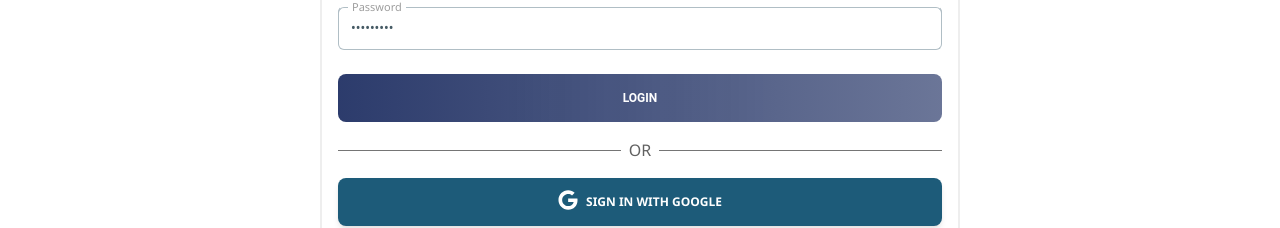
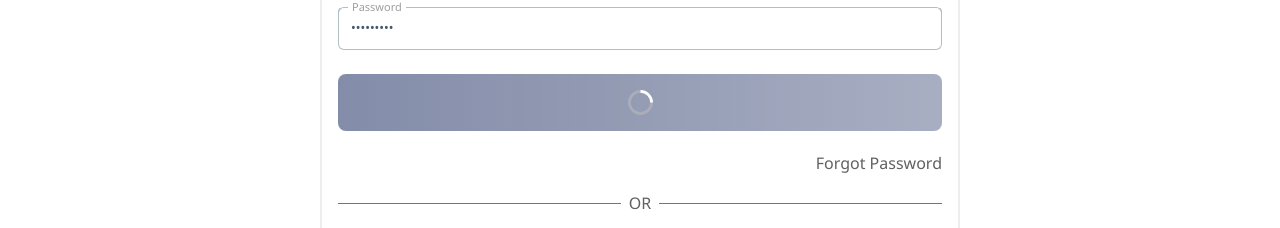
Before and after one commit to PNC-Soft-Tech/PNC-Nikah-Front-End, a React (Vite) app: page /login in a window 1280 px wide. Both pictures are taken after typing "Sample", "Sample123" into the empty fields and a click on the button "LOGIN". Shown: the part 242-470 px from the top of the page. Built offline with nearby package versions, Linux system fonts and the light colour scheme; no server answers; a web font is replaced by a local one.

Commit message:
added edit bio data

```diff
--- a/src/components/GeneralInfoForm/GeneralInfoForm.jsx
+++ b/src/components/GeneralInfoForm/GeneralInfoForm.jsx
@@ -122,6 +122,7 @@ const GeneralInfoForm = ({ userForm, setUserForm }) => {
 			isFbPosted: false,
 			views_count: 0,
 			purchases_count: 0,
+			user_form: userForm,
 		};
 
 		if (!getToken()?.token) {
--- /dev/null
+++ b/src/components/LoadingCircle/LoadingCircle.jsx
@@ -0,0 +1,22 @@
+import { Oval } from "react-loader-spinner";
+
+const LoadingCircle = () => {
+	return (
+		<div className="w-full flex justify-center">
+			<Oval
+				height={25}
+				width={25}
+				color="#ffff"
+				wrapperStyle={{}}
+				wrapperClass=""
+				visible={true}
+				ariaLabel="oval-loading"
+				secondaryColor="gray"
+				strokeWidth={5}
+				strokeWidthSecondary={5}
+			/>
+		</div>
+	);
+};
+
+export default LoadingCircle;
--- a/src/contexts/UserContext.jsx
+++ b/src/contexts/UserContext.jsx
@@ -8,16 +8,13 @@ import {
 	sendPasswordResetEmail,
 	updateProfile,
 	updatePassword,
-	getAuth,
 	GoogleAuthProvider,
 	onAuthStateChanged,
 } from "firebase/auth";
 import { createContext, useEffect, useState } from "react";
-import app from "../firebase/app";
 import { useQuery } from "@tanstack/react-query";
 import { userServices } from "../services/user";
-const auth = getAuth(app);
-
+import { auth } from "../firebase/app.jsx";
 // Create a new context instance
 const UserContext = createContext();
 
--- a/src/firebase/app.js
+++ b/src/firebase/app.jsx
@@ -2,6 +2,7 @@
 // Import the functions you need from the SDKs you need
 import { initializeApp } from "firebase/app";
 import { getAnalytics } from "firebase/analytics";
+import { getAuth } from "firebase/auth";
 // TODO: Add SDKs for Firebase products that you want to use
 // https://firebase.google.com/docs/web/setup#available-libraries
 
@@ -19,6 +20,7 @@ const firebaseConfig = {
 
 // Initialize Firebase
 const app = initializeApp(firebaseConfig);
+const auth = getAuth(app);
 const analytics = getAnalytics(app);
 
-export default app;
+export { app, auth, analytics };
--- a/src/pages/Login/Login.jsx
+++ b/src/pages/Login/Login.jsx
@@ -6,11 +6,17 @@ import { useContext, useState } from "react";
 import UserContext from "../../contexts/UserContext";
 import { userServices } from "../../services/user";
 import { setToken } from "../../utils/cookies";
+import LoadingCircle from "../../components/LoadingCircle/LoadingCircle";
+import toast from "react-hot-toast";
+import { sendPasswordResetEmail } from "firebase/auth";
+import { auth } from "../../firebase/app.jsx";
+
 export function Login() {
 	const [email, setEmail] = useState("");
 	const [password, setPassword] = useState("");
+	const { handleGoogleSignIn, signIn } = useContext(UserContext);
+	const [loading, setLoading] = useState(false);
 
-	const { handleGoogleSignIn, signIn } = useContext(UserContext);
 	const navigate = useNavigate();
 
 	const googleSignin = async () => {
@@ -68,10 +74,16 @@ export function Login() {
 	const handleSignIn = async (event) => {
 		event.preventDefault();
 		if (!email && !password) {
-			alert("Fill all the blank fields");
+			//alert("Fill all the blank fields");
+			toast.error("Fill all the blank fields", {
+				duration: 5000,
+				position: "bottom-right",
+				style: { backgroundColor: "red", color: "#fff" },
+			});
 			return;
 		}
 		try {
+			setLoading(true);
 			const response1 = await signIn(email, password);
 			console.log(
 				"🚀 ~ file: Login.jsx:56 ~ handleSignIn ~ response1:",
@@ -96,11 +108,40 @@ export function Login() {
 				});
 				navigate("/user/account/dashboard");
 			}
+			setLoading(false);
 		} catch (error) {
 			console.log(error);
-			alert(error?.message);
+			//	alert(error?.message);
+			toast.error("Invalid login credentials", {
+				duration: 5000,
+				position: "bottom-right",
+				style: { backgroundColor: "red", color: "#fff" },
+			});
+			setLoading(false);
 		}
 	};
+
+	sendPasswordResetEmail(auth, email)
+		.then(() => {
+			// Password reset email sent!
+			toast.success("Password reset email sent!", {
+				duration: 5000,
+				position: "bottom-right",
+				style: { backgroundColor: "red", color: "#fff" },
+			});
+			// ..
+		})
+		.catch((error) => {
+			const errorCode = error.code;
+			console.log("🚀 ~ file: Login.jsx:131 ~ Login ~ errorCode:", errorCode);
+			const errorMessage = error.message;
+			toast.error(errorMessage, {
+				duration: 5000,
+				position: "bottom-right",
+				style: { backgroundColor: "red", color: "#fff" },
+			});
+			// ..
+		});
 	return (
 		<div className="flex justify-center my-5">
 			<Card
@@ -132,13 +173,14 @@ export function Login() {
 						onClick={handleSignIn}
 						className="mt-6 py-4"
 						fullWidth
+						disabled={loading}
 						style={{
 							background: `linear-gradient(to right,${Colors.lnLeft},${Colors.lnRight} )`,
 						}}
 					>
-						Login
+						{loading ? <LoadingCircle /> : "Login"}
 					</Button>
-
+					<p className="mt-5 text-right">Forgot Password</p>
 					<div className="flex items-center my-4">
 						<p className="h-[1px] bg-gray-600 w-full"></p>
 						<span className="mx-2">OR</span>{" "}
--- a/src/pages/Signup/Signup.jsx
+++ b/src/pages/Signup/Signup.jsx
@@ -13,6 +13,9 @@ import { useContext, useState } from "react";
 import UserContext from "../../contexts/UserContext";
 import { userServices } from "../../services/user";
 import { setToken } from "../../utils/cookies";
+import LoadingCircle from "../../components/LoadingCircle/LoadingCircle";
+import { sendFirebaseError } from "../../utils/fiirebaseError";
+import toast from "react-hot-toast";
 export function Signup() {
 	const { handleGoogleSignIn, createUser } = useContext(UserContext);
 	const navigate = useNavigate();
@@ -20,6 +23,7 @@ export function Signup() {
 	const [password, setPassword] = useState("");
 	const [username, setUsername] = useState("");
 	const [gender, setGender] = useState("");
+	const [loading, setLoading] = useState("");
 
 	const validateEmail = (email) => {
 		return String(email)
@@ -68,25 +72,47 @@ export function Signup() {
 	const signInWithEmailAndPassword = async (event) => {
 		event.preventDefault();
 		if (!validateEmail(email)) {
-			alert("Invalid Email");
+			//	alert("Invalid Email");
+			toast.error("Invalid Email", {
+				duration: 5000,
+				position: "bottom-right",
+				style: { backgroundColor: "red", color: "#fff" },
+			});
 			return;
 		}
 		if (!email || !password || !username || !gender) {
-			alert("Fill all the input fields");
+			//alert("Fill all the input fields");
+			toast.error("Fill all the input fields", {
+				duration: 5000,
+				position: "bottom-right",
+				style: { backgroundColor: "red", color: "#fff" },
+			});
 			return;
 		}
 
 		if (password.length < 5) {
-			alert("Password should be at least six characters");
+			//	alert("Password should be at least six characters");
+			toast.error("Password should be at least six characters", {
+				duration: 5000,
+				position: "bottom-right",
+				style: { backgroundColor: "red", color: "#fff" },
+			});
 			return;
 		}
 
 		try {
 			//! create user in firebase
+			setLoading(true);
+
 			const response1 = await createUser(email, password);
 
 			if (!response1?.user?.uid) {
-				alert("Something went wrong,please try again");
+				//	alert("Something went wrong,please try again");
+				toast.error("Something went wrong,please try again", {
+					duration: 5000,
+					position: "bottom-right",
+					style: { backgroundColor: "red", color: "#fff" },
+				});
 				return;
 			}
 
@@ -113,8 +139,18 @@ export function Signup() {
 				});
 				navigate("/user/account/dashboard");
 			}
+			setLoading(false);
 		} catch (error) {
-			alert(error?.response?.data?.message || error.message);
+			//alert(error?.response?.data?.message || error.message);
+			toast.error(
+				sendFirebaseError(error?.response?.data?.message || error.message),
+				{
+					duration: 5000,
+					position: "bottom-right",
+					style: { backgroundColor: "red", color: "#fff" },
+				}
+			);
+			setLoading(false);
 		}
 	};
 
@@ -190,8 +226,9 @@ export function Signup() {
 						onClick={signInWithEmailAndPassword}
 						className="mt-6 py-4"
 						fullWidth
+						disabled={loading}
 					>
-						Register
+						{loading ? <LoadingCircle /> : "Register"}
 					</Button>
 
 					<div className="flex items-center my-4">
--- /dev/null
+++ b/src/utils/fiirebaseError.js
@@ -0,0 +1,7 @@
+export const sendFirebaseError = (error) => {
+	if (error.includes("auth/email-already-in-use")) {
+		return "auth/email-already-in-use";
+	}
+
+	return error;
+};
```
Also changed, not shown: src/pages/ForgotPassword/ForgotPassword.jsx (added). Lines whose indentation alone changed are shown as unchanged.
